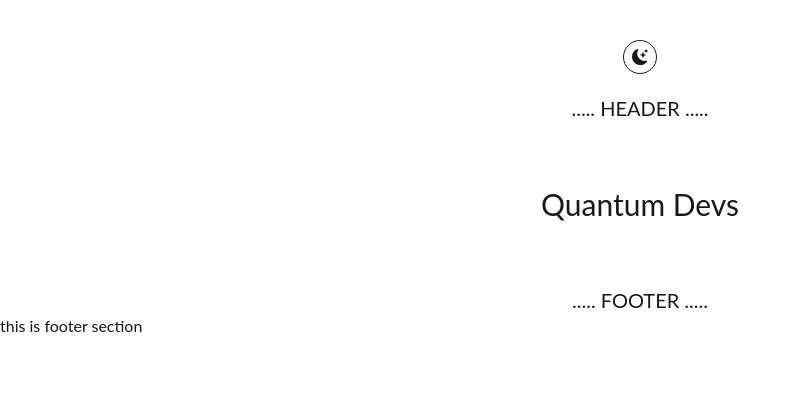
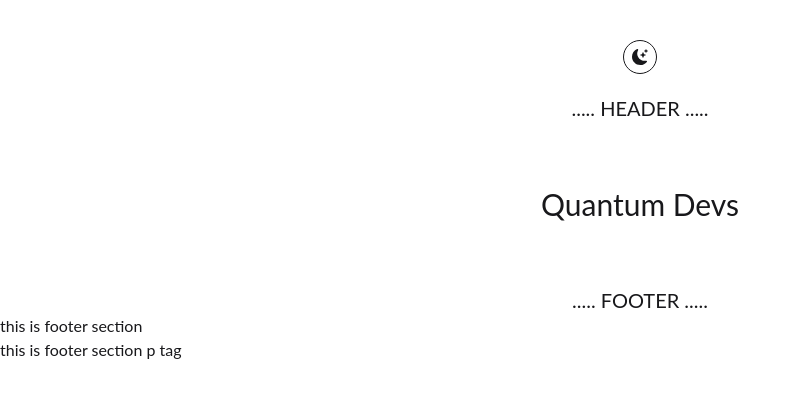
Before and after one commit to pxgacademy/Food-Swift-Quantum-Devs, a React (Vite) app: page / in a window 1280 px wide. Shown: the top 398 px of the page, without its empty margins (0-801 px from the left). Built offline with nearby package versions, Linux system fonts and the light colour scheme; no server answers.

Commit message:
added footer section 2 p tag

```diff
--- a/src/shared-components/footer/Footer.jsx
+++ b/src/shared-components/footer/Footer.jsx
@@ -5,6 +5,7 @@ const Footer = () => {
     <div>
       <h3 className="text-xl text-center">..... FOOTER ..... </h3>
       <p>this is footer section</p>
+      <p>this is footer section p tag</p>
     </div>
   );
 };
```
